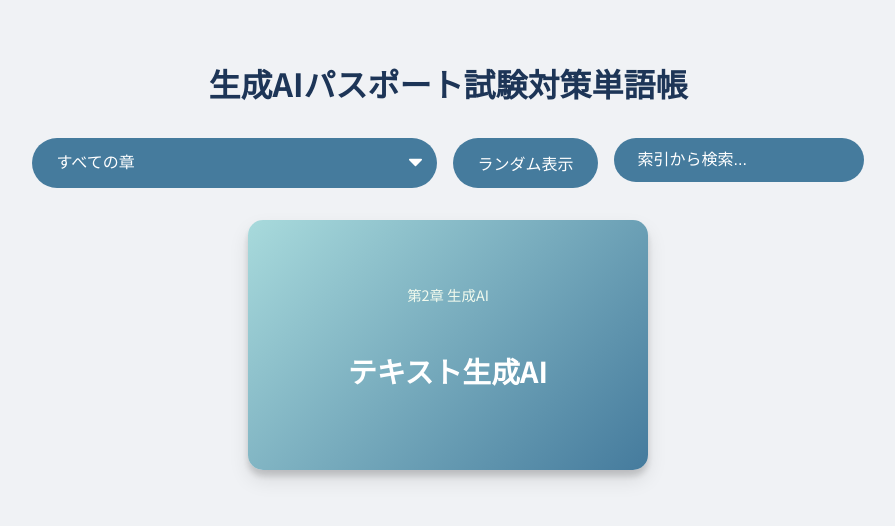
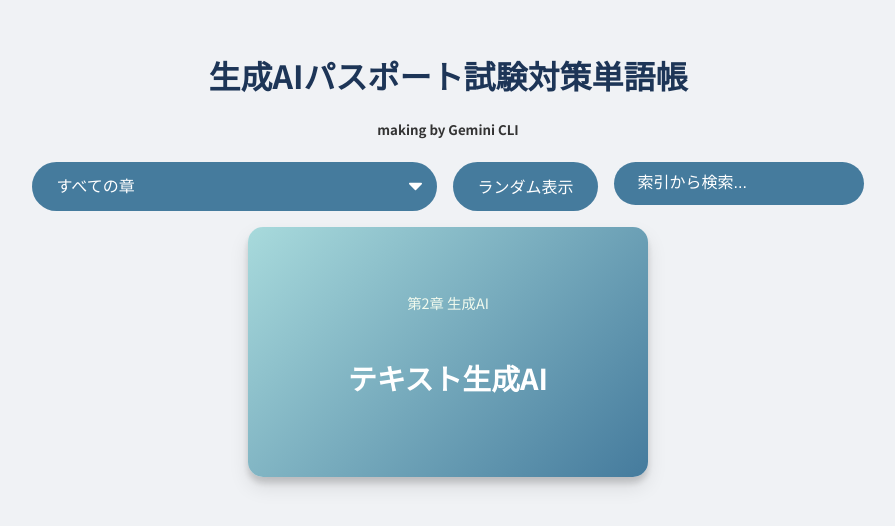
Before and after one commit to slimslimpanda/generative-ai-passport-g, a plain HTML site: page index.html in a window 1280 px wide. Shown: the part 146-672 px from the top of the page, without its empty margins (192-1087 px from the left). Drawn offline with Linux system fonts and the light colour scheme.

Commit message:
スタイル微調整

```diff
--- a/index.html
+++ b/index.html
@@ -11,6 +11,7 @@
 </head>
 <body>
     <h1>生成AIパスポート試験対策単語帳</h1>
+    <h5>making by Gemini CLI</h5>
     <div class="controls">
         <select id="chapter-select">
             <option value="all">すべての章</option>
--- a/style.css
+++ b/style.css
@@ -19,11 +19,11 @@ body {
 
 h1 {
     color: #1d3557;
-    margin-bottom: 2rem;
+    margin-bottom: 0;
 }
 
 .controls {
-    margin-bottom: 2rem;
+    margin-bottom: 1rem;
     display: flex;
     gap: 1rem;
     flex-wrap: wrap;
```
